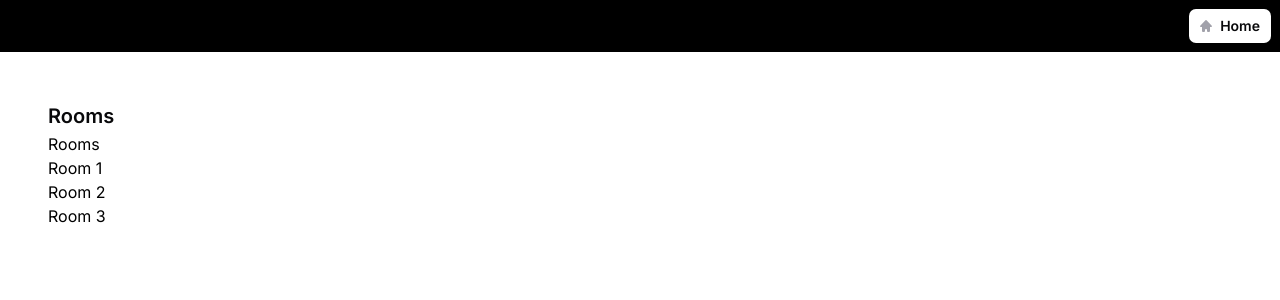
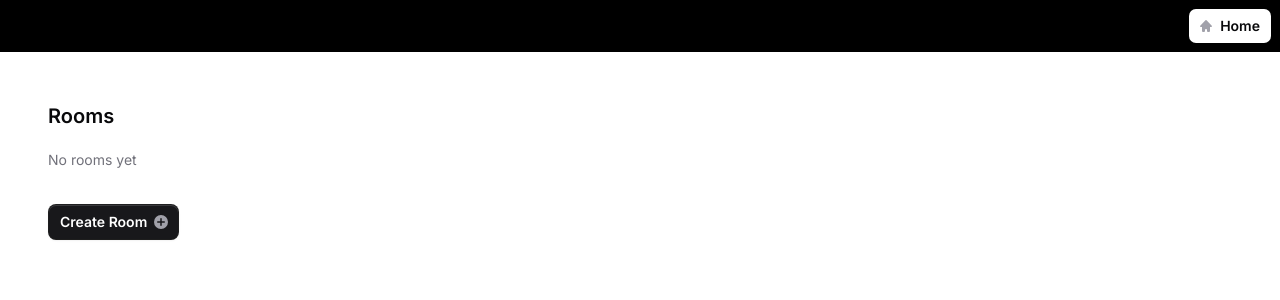
Before and after one commit to amanat361/sus-busters, a Next.js app: page /rooms in a window 1280 px wide. Shown: the top 300 px of the page. Built offline with nearby package versions, Linux system fonts and the light colour scheme.

Commit message:
added ability to create rooms with grid view

```diff
--- a/app/rooms/page.tsx
+++ b/app/rooms/page.tsx
@@ -3,7 +3,7 @@ import RoomList from "./roomList";
 
 export default function Room() {
   return (
-    <div>
+    <div className="flex flex-col gap-4">
       <Heading>Rooms</Heading>
       <RoomList />
     </div>
--- a/app/rooms/roomCard.tsx
+++ b/app/rooms/roomCard.tsx
@@ -1,8 +1,9 @@
 import Link from "next/link";
+import type { Room } from "./roomList";
 
-export default function RoomCard({ id, name }: { id: string; name: string }) {
+export default function RoomCard({ id, name }: Room) {
   return (
-    <div className="flex items-center gap-4">
+    <div className="flex items-center gap-4 border-2 border-zinc-950/5 p-4 rounded-lg">
       <div className="w-16 h-16 rounded-full bg-zinc-500/10 dark:bg-white/5"></div>
       <div>
         <div className="text-lg font-medium text-zinc-950 dark:text-white">{name}</div>
--- a/app/rooms/roomList.tsx
+++ b/app/rooms/roomList.tsx
@@ -1,20 +1,30 @@
 "use client";
 
+import { Text } from "@/components/primitives/text";
+import Link from "next/link";
+import { useState } from "react";
+import RoomCard from "./roomCard";
+import CreateRoomButton from "@/components/createRoom";
+
+export type Room = {
+  id: string;
+  name: string;
+};
+
 export default function RoomList() {
+  const [rooms, setRooms] = useState<Room[]>([]);
+
   return (
-    <div>
-      <h1>Rooms</h1>
-      <ul>
-        <li>
-          <a href="/rooms/room-1">Room 1</a>
-        </li>
-        <li>
-          <a href="/rooms/room-2">Room 2</a>
-        </li>
-        <li>
-          <a href="/rooms/room-3">Room 3</a>
-        </li>
-      </ul>
+    <div className="flex flex-col gap-4">
+      {rooms.length === 0 && <Text>No rooms yet</Text>}
+      <div className="grid grid-cols-1 gap-4 sm:grid-cols-3">
+        {rooms.map((room) => (
+          <RoomCard key={room.id} {...room} />
+        ))}
+      </div>
+      <CreateRoomButton
+        onCreateRoom={(room) => setRooms((rooms) => [...rooms, room])}
+      />
     </div>
   );
 }
--- a/components/createRoom.tsx
+++ b/components/createRoom.tsx
@@ -4,21 +4,21 @@ import { PlusCircleIcon } from "@heroicons/react/16/solid";
 import { Button } from "./primitives/button";
 import { useState } from "react";
 import { nanoid } from "nanoid";
+import { Room } from "@/app/rooms/roomList";
 
-export default function CreateRoomButton() {
+export default function CreateRoomButton({ onCreateRoom }: { onCreateRoom: (room: Room) => void }) {
   const [isLoading, setIsLoading] = useState(false);
-  const [roomId, setRoomId] = useState(nanoid());
-  const [roomName, setRoomName] = useState("");
 
   const createRoom = async () => {
+    setIsLoading(true);
     const roomName = await getRoomName();
     const roomId = nanoid();
-    setRoomName(roomName);
-    setRoomId(roomId);
+    onCreateRoom({ id: roomId, name: roomName });
+    setIsLoading(false);
   }
 
   return (
-    <Button href={`/rooms/${roomId}`} disabled={isLoading}>
+    <Button onClick={createRoom} disabled={isLoading} className="w-fit">
       {isLoading ? "Creating room..." : "Create Room"}
       <PlusCircleIcon />
     </Button>
```
